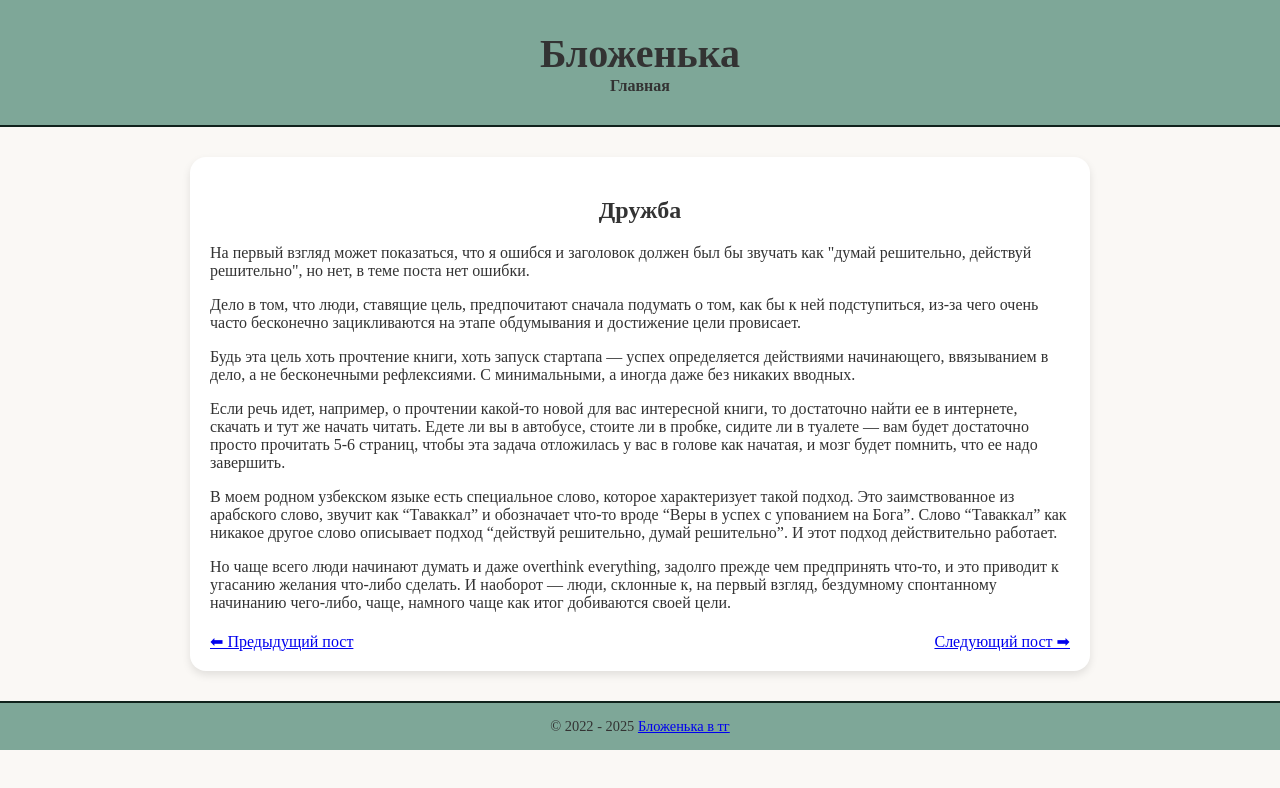
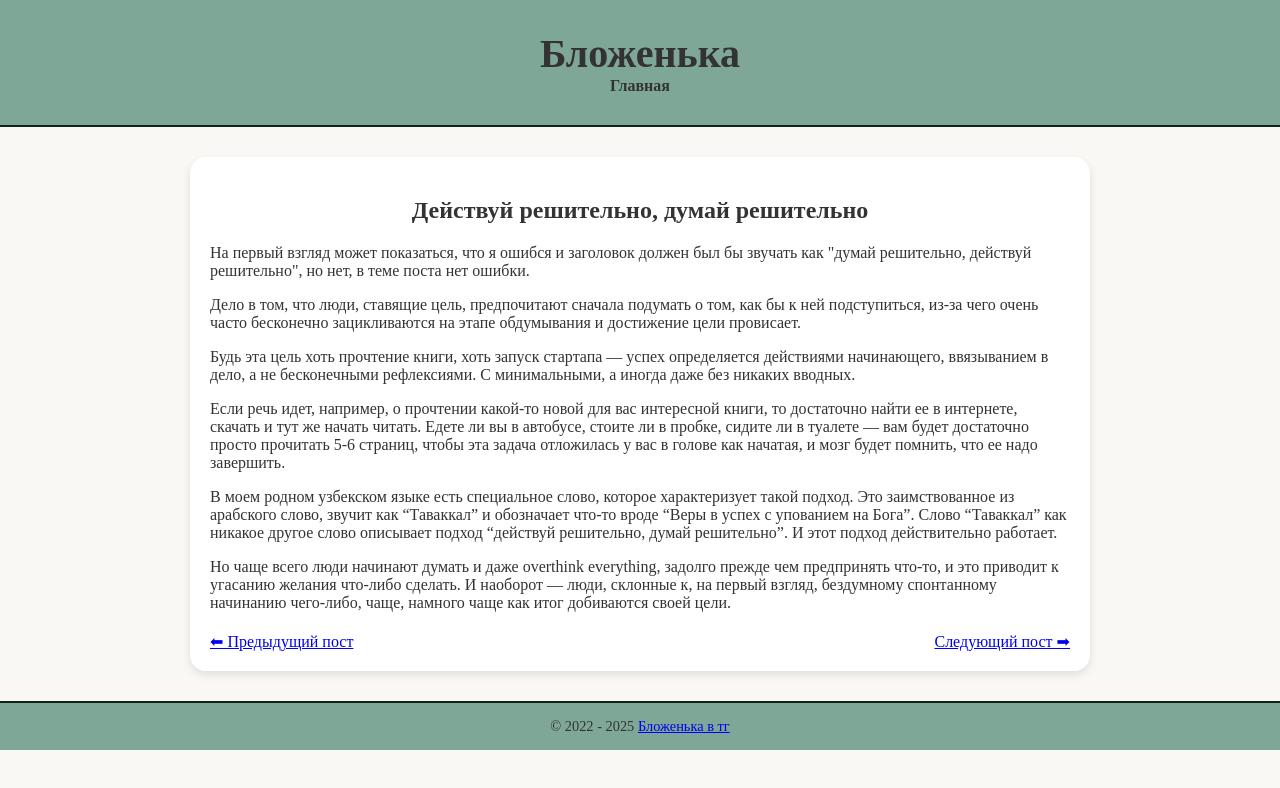
Before and after one commit to bekzodabdullojonov/blozhenka, a plain HTML site: page post3.html in a window 1280 px wide. Drawn offline with Linux system fonts and the light colour scheme.

Commit message:
Update post3.html

```diff
--- a/post3.html
+++ b/post3.html
@@ -15,7 +15,7 @@
 
 <main>
     <article>
-        <h2 align="center">Дружба</h2>
+        <h2 align="center">Действуй решительно, думай решительно</h2>
 
         <p>На первый взгляд может показаться, что я ошибся и заголовок должен был бы звучать как "думай решительно, действуй решительно", но нет, в теме поста нет ошибки.
 
```
